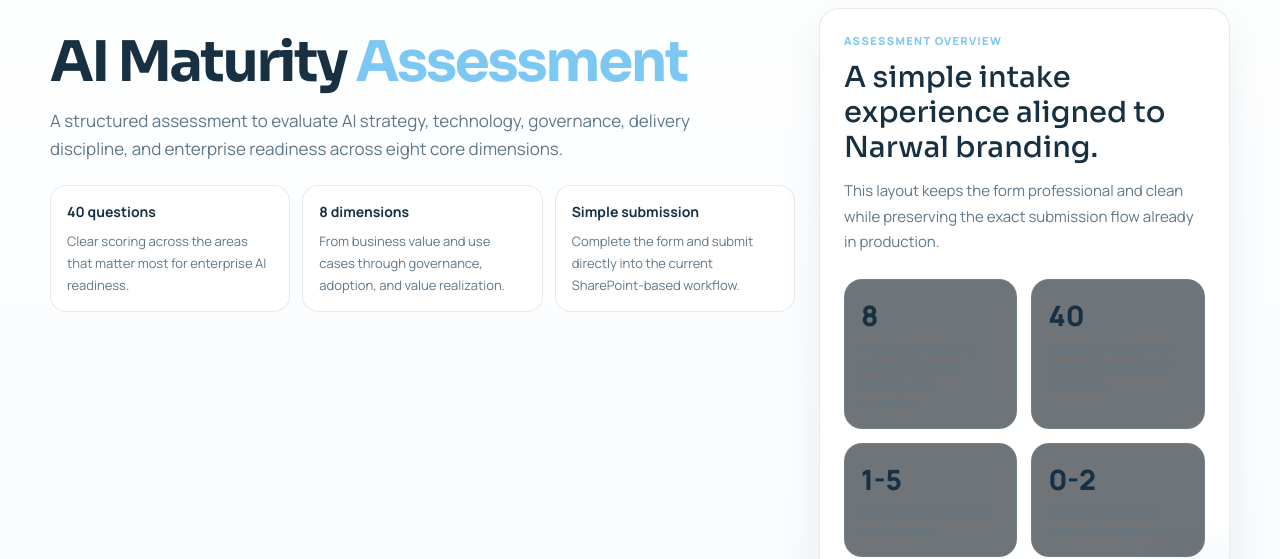
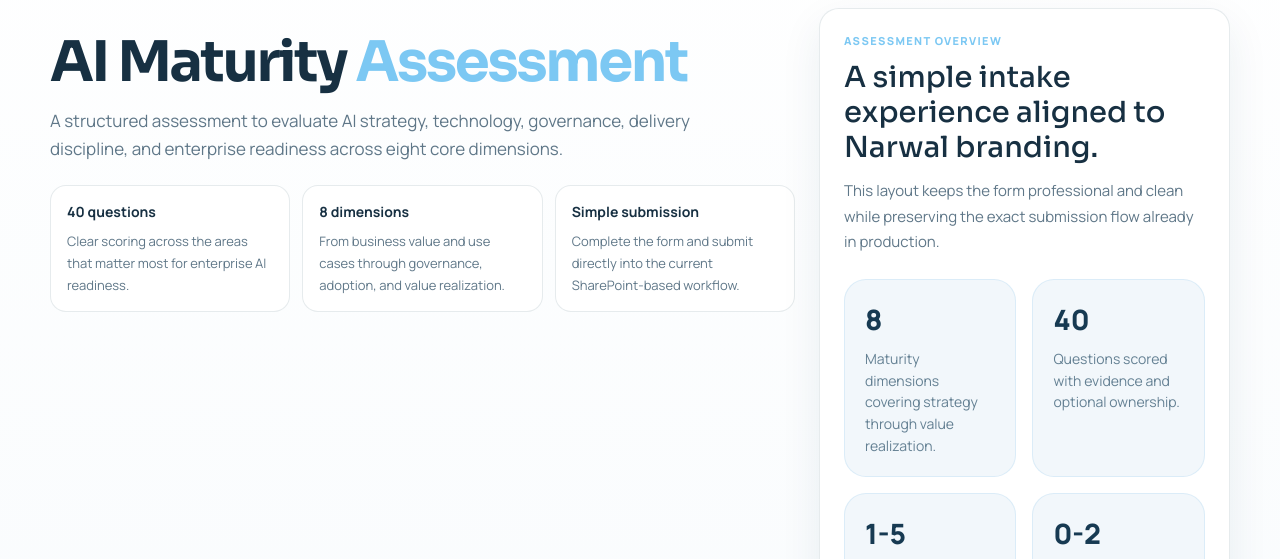
Before and after one commit to Sri1999-ai/survey-to-sharepoint, a plain HTML site: page index.html in a window 1280 px wide. Shown: the part 176-735 px from the top of the page. Drawn offline with Linux system fonts and the light colour scheme.

```diff
--- a/index.html
+++ b/index.html
@@ -209,30 +209,30 @@ body::before{
   z-index:1;
   display:grid;
   grid-template-columns:repeat(2,minmax(0,1fr));
-  gap:14px;
+  gap:16px;
   margin-top:24px;
 }
 
 .hero-stat{
-  border:1px solid rgba(129,179,208,0.2);
-  border-radius:18px;
-  padding:16px;
-  background:rgba(7,16,24,0.58);
+  border:1px solid rgba(81,169,223,0.14);
+  border-radius:22px;
+  padding:20px;
+  background:#f2f7fb;
 }
 
 .hero-stat strong{
   display:block;
   font-size:28px;
   font-weight:800;
-  color:var(--text);
+  color:#173a52;
 }
 
 .hero-stat span{
   display:block;
-  margin-top:6px;
-  font-size:12px;
-  color:var(--muted);
-  line-height:1.5;
+  margin-top:10px;
+  font-size:14px;
+  color:#648093;
+  line-height:1.55;
 }
 
 .scale-band{
```
